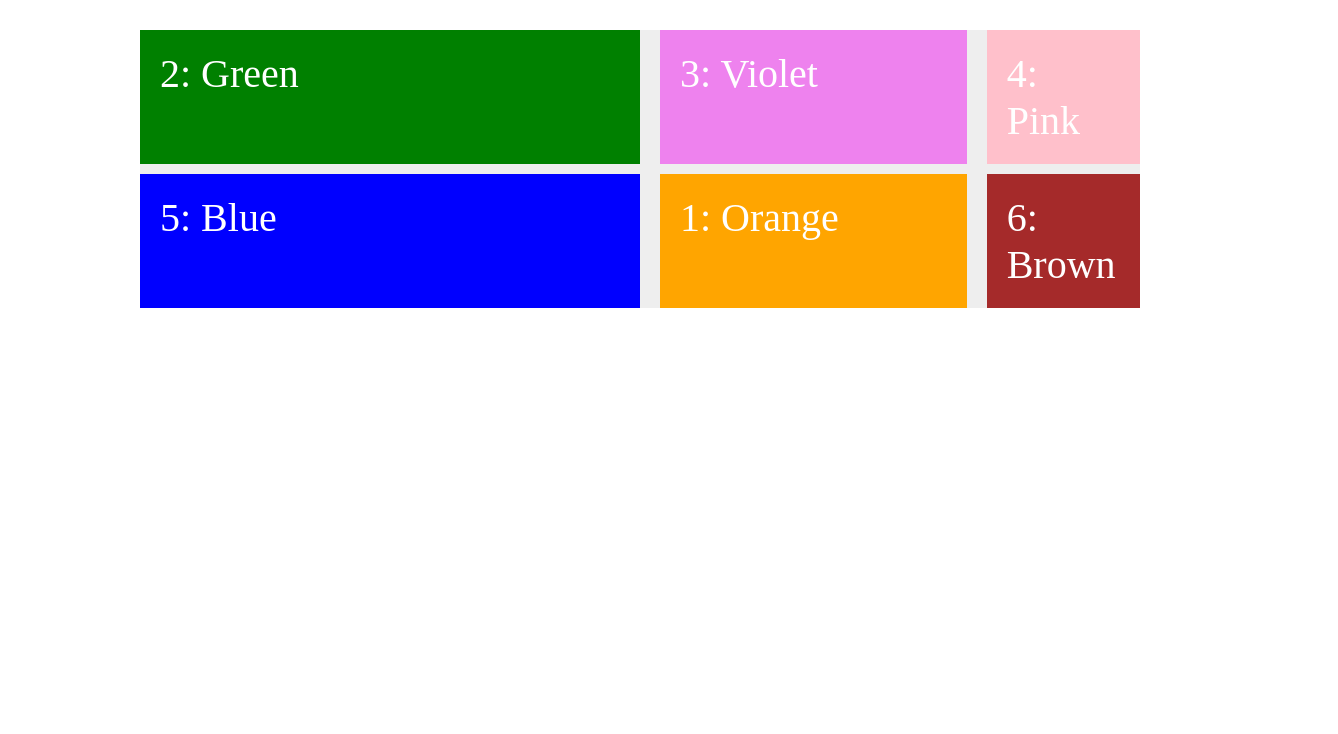
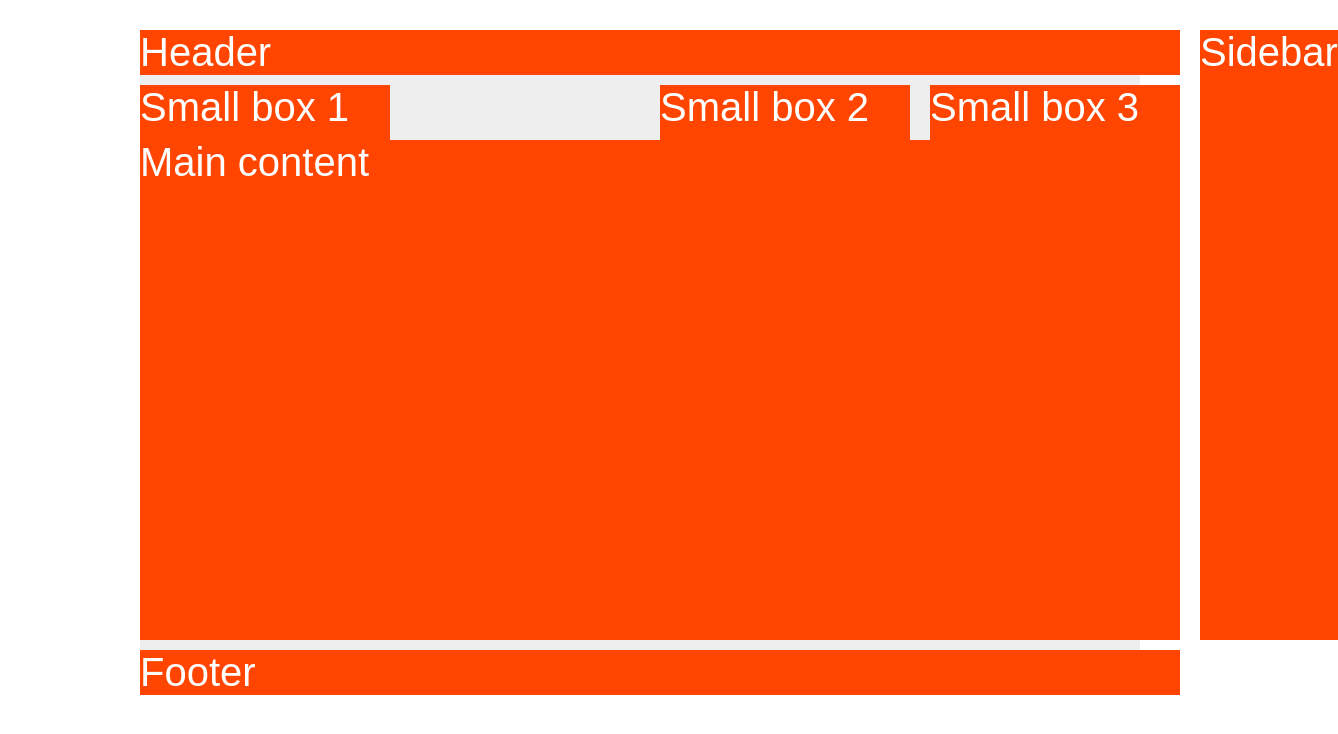
Before and after one commit to joaoluis01/ficha7a, a plain HTML site: page index.html in a window 1280 px wide. Shown: the whole page, 1338 px wide, since content can reach past the window. Drawn offline with Linux system fonts and the light colour scheme.

Commit message:
Add files via upload

```diff
--- a/index.html
+++ b/index.html
@@ -4,16 +4,17 @@
     <meta charset="UTF-8">
     <link rel="stylesheet" href="style.css">
     <meta name="viewport" content="width=device-width, initial-scale=1.0">
-    <title>Document</title>
+    <title>Ficha 7a</title>
 </head>
 <body>
     <div class="container">
-        <div class="item item--1">1: Orange</div>
-        <div class="item item--2">2: Green</div>
-        <div class="item item--3">3: Violet</div>
-        <div class="item item--4">4: Pink</div>
-        <div class="item item--5">5: Blue</div>
-        <div class="item item--6">6: Brown</div>
+        <div class="item item--header">Header</div>
+        <div class="item item--sb1">Small box 1</div>
+        <div class="item item--sb2">Small box 2</div>
+        <div class="item item--sb3">Small box 3</div>
+        <div class="item item--side">Sidebar</div>
+        <div class="item item--main">Main content</div>
+        <div class="item item--footer">Footer</div>
     </div>
 </body>
 </html>
--- a/style.css
+++ b/style.css
@@ -2,44 +2,62 @@
     display: grid;
     grid-template-rows: repeat(2, 1fr);
     grid-template-columns: 50% 2fr 1fr;
-    width: 1000px;
-    grid-gap: 10px;
+
     grid-row-gap: 10px;
     grid-column-gap: 20px;
+
+    width: 1000px;
     margin: 30px auto;
     background-color: #eee;
-    color: white;
-    font-size: 40px;
 }
 .item{
-    padding: 20px;
+    font-size: 40px;
+    color: white;
+    font: bold;
+    font-family: Arial, Helvetica, sans-serif;
+    background-color: orangered;
 }
-
-.item--1 {
-    background-color: orange;
+.item--header{
+    grid-column: 1/-1;
+}
+.item--sb1{
+    width: 250px;
+    height: 150px;
+    grid-row-start: 2;
+    grid-row-end: 4;
+    grid-column-start: 1;
+    grid-row-end: 4;
+}
+.item--sb2{
+    width: 250px;
+    height: 150px;
+    grid-row-start: 2;
+    grid-row-end: 4;
+    grid-column-start: 2;
+    grid-row-end: 4;
+}
+.item--sb3{
+    width: 250px;
+    height: 150px;
     grid-row-start: 2;
     grid-row-end: 3;
-    grid-column-start: 2;
-    grid-column-end: 3;
+    grid-column-start: 3;
+    grid-row-end: 4;
 }
-
-
-.item--2 {
-    background-color:green;
+.item--side{
+    grid-row-start: 1;
+    grid-row-end: 4;
+    grid-column-start: 4;
+    grid-row-end: 4;
 }
-
-.item--3 {
-    background-color: violet;
+.item--main{
+    grid-row-start: 3;
+    grid-row-end: 4;
+    grid-column: 1/-1;
+    height: 500px;
 }
-
-.item--4 {
-    background-color: pink;
+.item--footer{
+    grid-row-start: 4;
+    grid-row-end: 4;
+    grid-column: 1/-1;
 }
-
-.item--5 {
-    background-color: blue;
-}
-
-.item--6 {
-    background-color: brown;
-}
```
